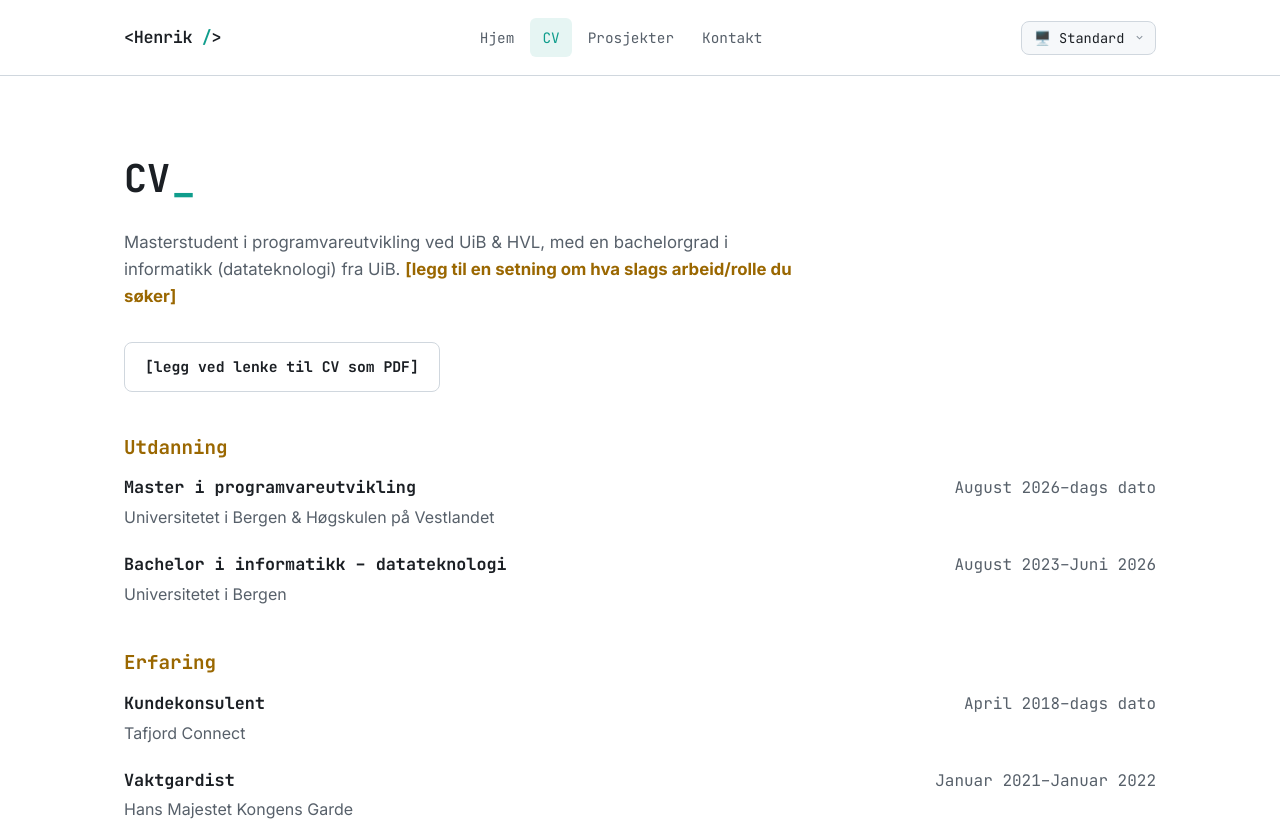
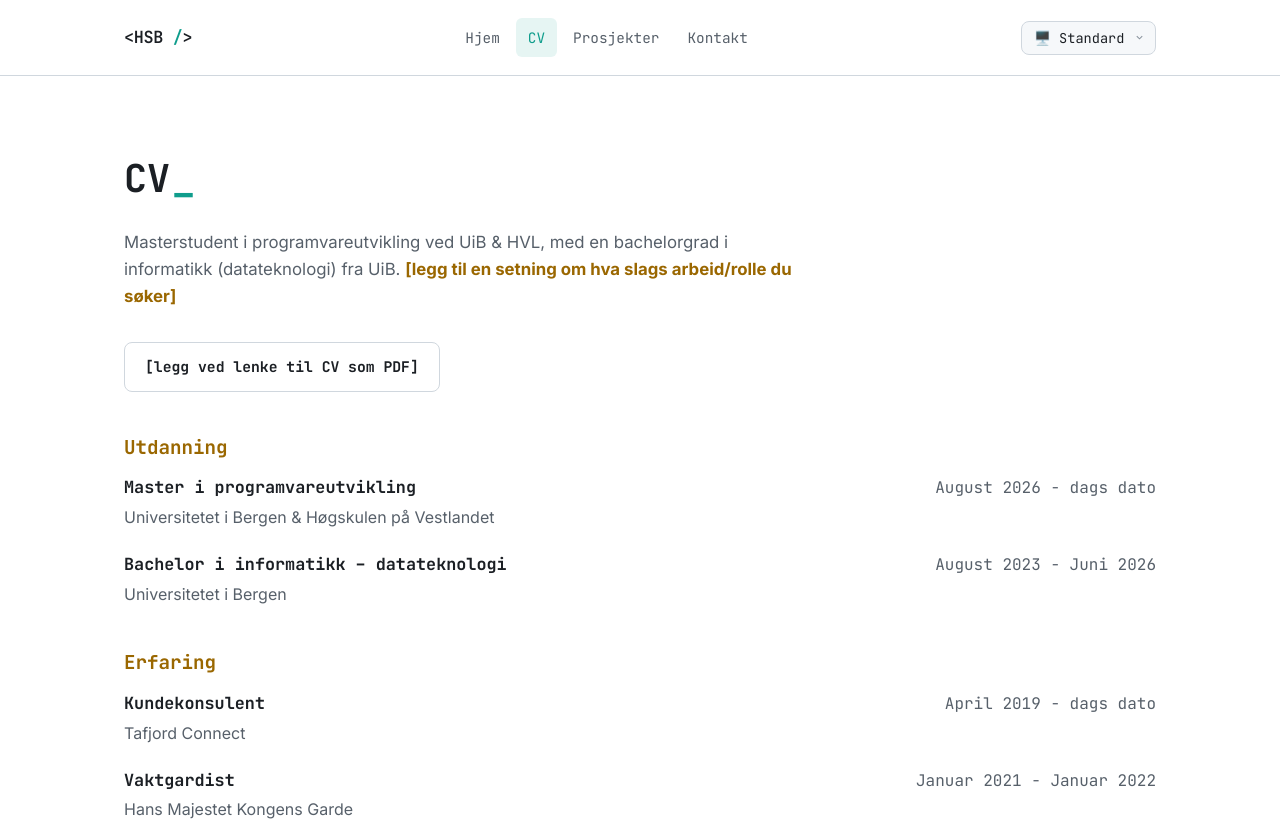
Before and after one commit to henriksbreivik/henriksbreivik.github.io, a plain HTML site: page Cv.html in a window 1280 px wide. Shown: the top 826 px of the page. Drawn offline with Linux system fonts and the light colour scheme.

Commit message:
Bytt logo til HSB, juster CV-datoformat og oppdater startdato
Co-Authored-By: Claude Sonnet 5 <noreply@anthropic.com>

```diff
--- a/Cv.html
+++ b/Cv.html
@@ -18,7 +18,7 @@
 
   <header class="site-header">
     <nav class="nav container">
-      <a href="index.html" class="logo">&lt;Henrik<span class="accent"> /</span>&gt;</a>
+      <a href="index.html" class="logo">&lt;HSB<span class="accent"> /</span>&gt;</a>
       <ul class="nav-links">
         <li><a href="index.html">Hjem</a></li>
         <li><a href="Cv.html" class="active">CV</a></li>
@@ -48,14 +48,14 @@
         <div class="timeline-item">
           <div class="timeline-header">
             <h3>Master i programvareutvikling</h3>
-            <span class="mono dim">August 2026–dags dato</span>
+            <span class="mono dim">August 2026 - dags dato</span>
           </div>
           <p class="dim">Universitetet i Bergen &amp; Høgskulen på Vestlandet</p>
         </div>
         <div class="timeline-item">
           <div class="timeline-header">
             <h3>Bachelor i informatikk – datateknologi</h3>
-            <span class="mono dim">August 2023–Juni 2026</span>
+            <span class="mono dim">August 2023 - Juni 2026</span>
           </div>
           <p class="dim">Universitetet i Bergen</p>
         </div>
@@ -66,14 +66,14 @@
         <div class="timeline-item">
           <div class="timeline-header">
             <h3>Kundekonsulent</h3>
-            <span class="mono dim">April 2018–dags dato</span>
+            <span class="mono dim">April 2019 - dags dato</span>
           </div>
           <p class="dim">Tafjord Connect</p>
         </div>
         <div class="timeline-item">
           <div class="timeline-header">
             <h3>Vaktgardist</h3>
-            <span class="mono dim">Januar 2021–Januar 2022</span>
+            <span class="mono dim">Januar 2021 - Januar 2022</span>
           </div>
           <p class="dim">Hans Majestet Kongens Garde</p>
         </div>
```
Also changed, not shown: Kontakt.html (+1 -1 lines), Prosjekter.html (+1 -1 lines), index.html (+1 -1 lines).
